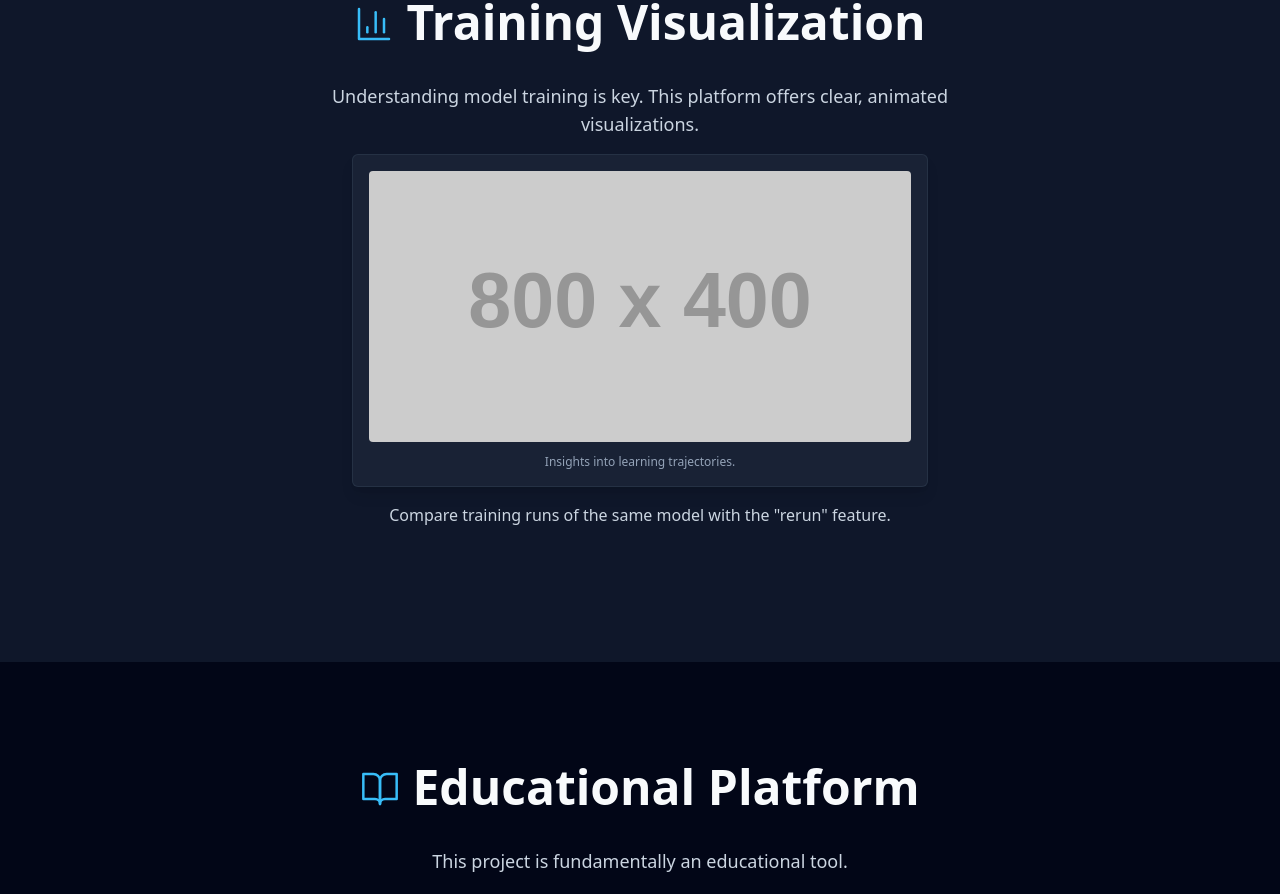
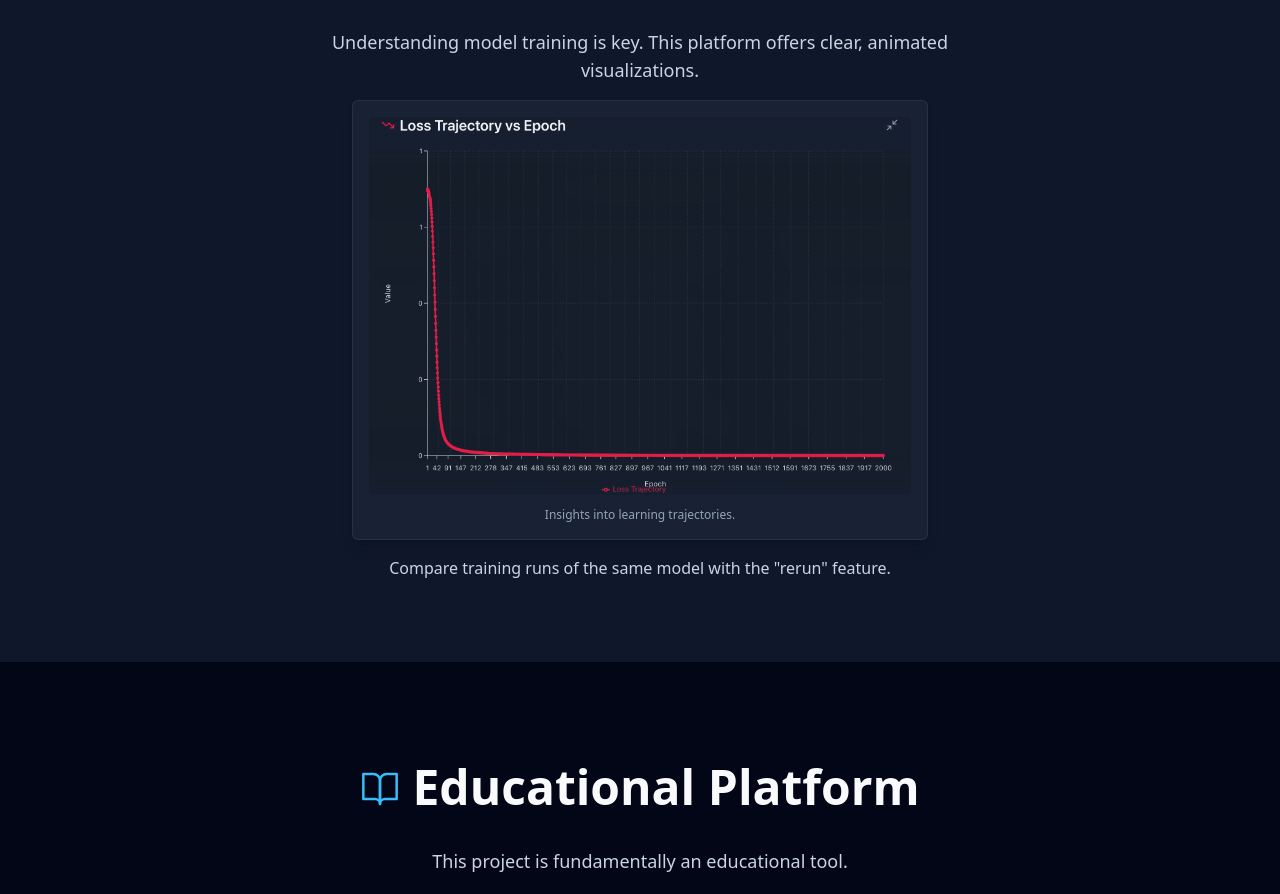
Before and after one commit to nashawe/NNLearner, a React (Vite) app in the folder ML-project/: page /learn in a window 1280 px wide. Shown: the part 3378-4272 px from the top of the page. Built offline with nearby package versions, Linux system fonts and the light colour scheme.

Commit message:
Replaced placeholder in learn page

```diff
--- a/ML-project/src/learn/LearnPage.jsx
+++ b/ML-project/src/learn/LearnPage.jsx
@@ -4,6 +4,7 @@ import { gsap } from "gsap";
 import { ScrollTrigger } from "gsap/ScrollTrigger";
 import { ScrollToPlugin } from "gsap/ScrollToPlugin";
 import { motion, AnimatePresence } from "framer-motion";
+import lossgraphscreenshot from "../assets/lossgraphscreenshot.png";
 import { useNavigate, useLocation } from "react-router-dom"; // Added for navbar
 import {
   Layers,
@@ -824,7 +825,7 @@ const LearnPage = () => {
             </p>
             <div className="content-item p-4 bg-slate-800/70 rounded-md shadow-lg border border-slate-700/50 max-w-xl mx-auto">
               <img
-                src="https://placehold.co/800x400/1e293b/94a3b8?text=Animated+Loss/Accuracy+Chart"
+                src={lossgraphscreenshot}
                 alt="Training Visualization Example"
                 className="rounded w-full h-auto object-cover"
               />
```
Also changed, not shown: ML-project/src/assets/lossgraphscreenshot.png (added).
